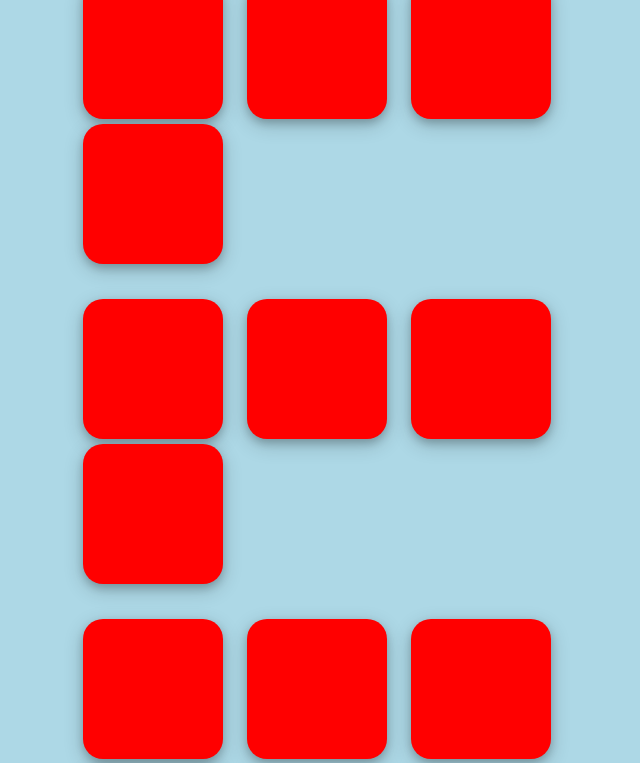
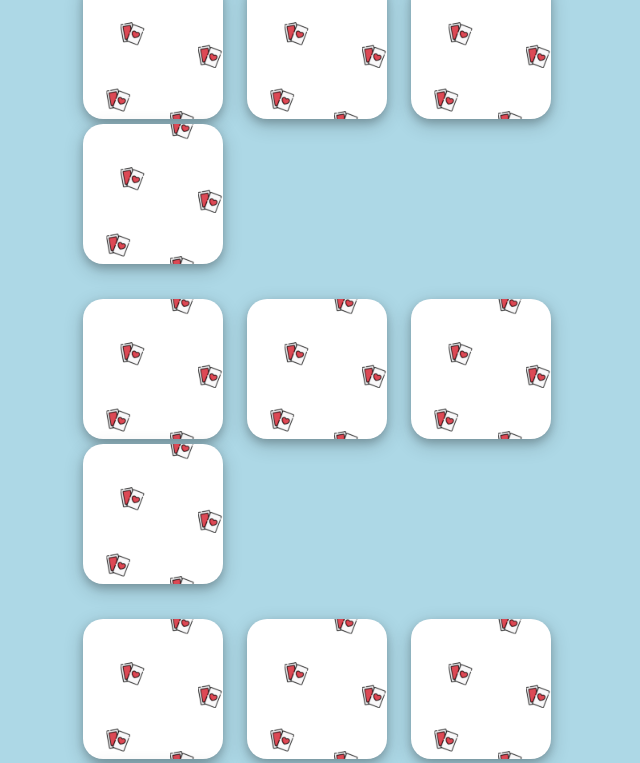
Before and after one commit to GabrieleCorti/html-css-memory, a plain HTML site: page index.html in a window 1280 px wide. Shown: the part 130-893 px from the top of the page, without its empty margins (321-961 px from the left). Drawn offline with Linux system fonts and the light colour scheme.

Commit message:
background a carte

```diff
--- a/css/style.css
+++ b/css/style.css
@@ -32,8 +32,10 @@ main {
   display: inline-block;
   height: 140px;
   width: 140px;
-  background-color: red;
+  background-color: white;
   margin-left: 20px;
   border-radius: 20px;
   box-shadow: 0 4px 8px 0 rgba(0, 0, 0, 0.2), 0 6px 20px 0 rgba(0, 0, 0, 0.19);
+  background-image: url(../img/pattern.png);
+  background-size:cover;
 }
```
